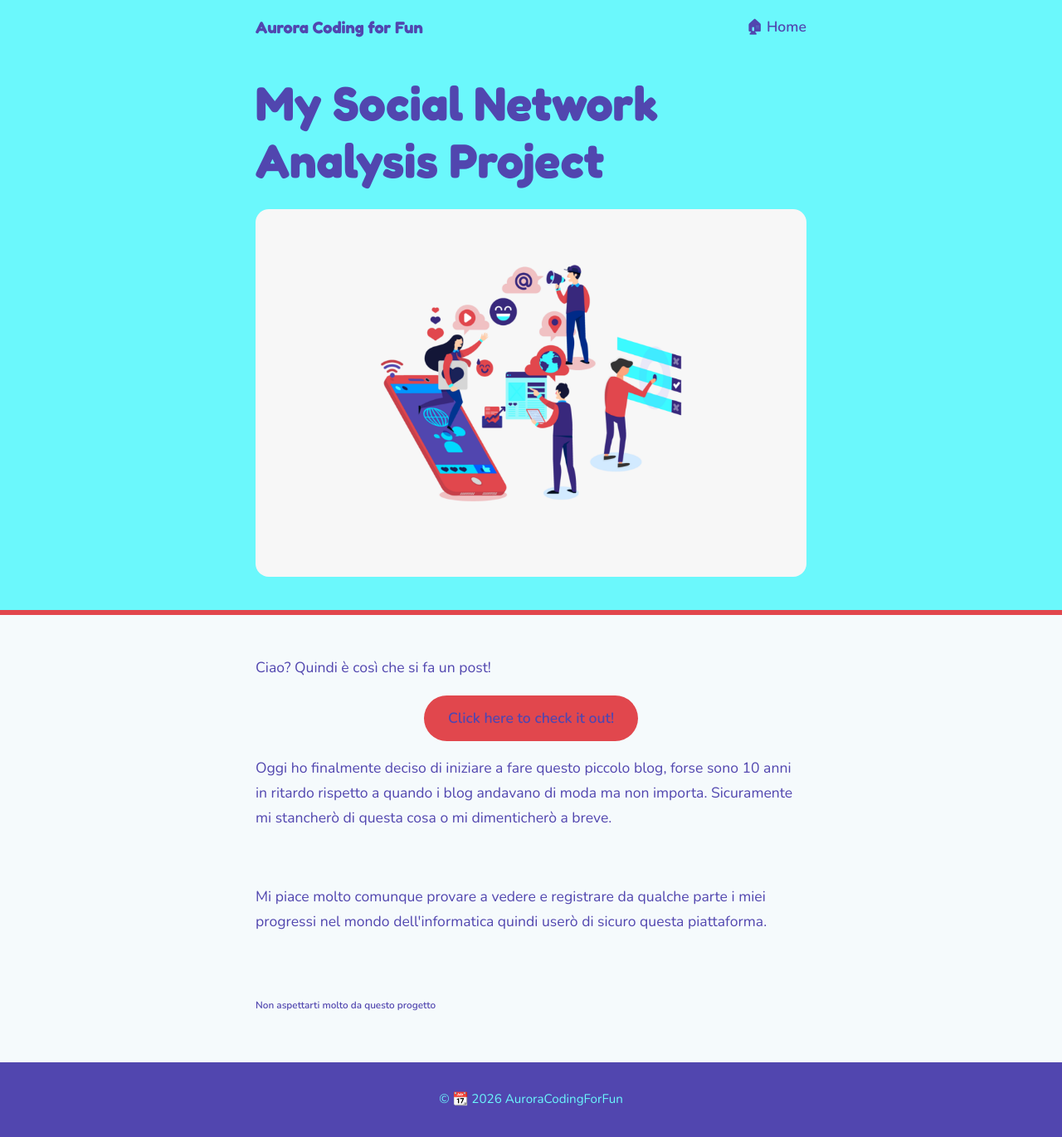
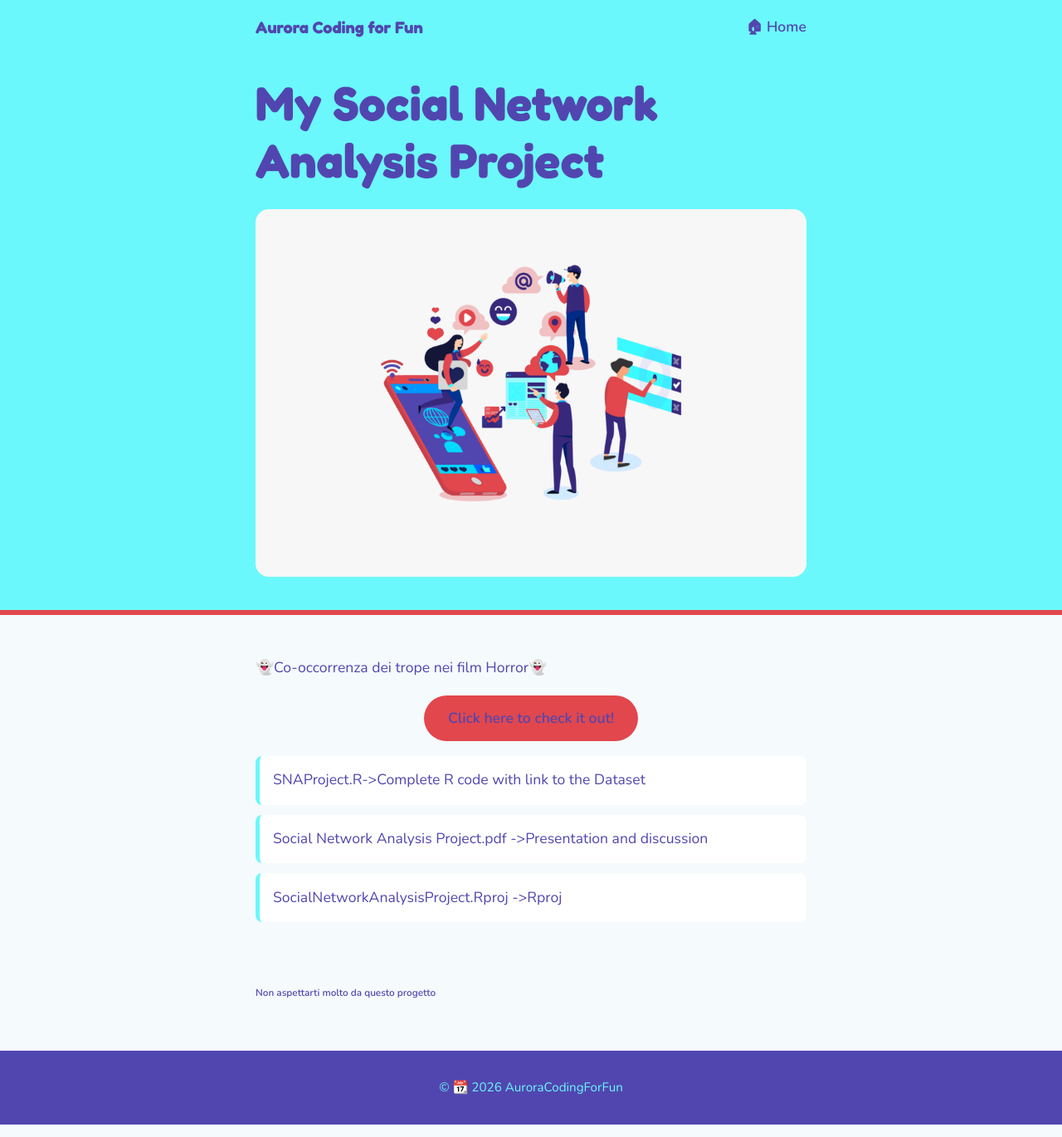
Before and after one commit to AuroraCodingForFun/BlogSite, a Jekyll site: the page built from _posts/2026-10-11-Social-Network-Analysis.md, in a window 1280 px wide. Shown: the whole page at 83% size. Built offline with Jekyll 4.4.1, drawn with Linux system fonts in a browser that asks for light colours.

Commit message:
Revise blog post with project information and title
Updated the content of the blog post to include project details and a new title.

```diff
--- a/_posts/2026-10-11-Social-Network-Analysis.md
+++ b/_posts/2026-10-11-Social-Network-Analysis.md
@@ -8,14 +8,15 @@ color3: "#e1474d"
 image: /images/SocialNetwork.png
 ---
 
-Ciao? Quindi è così che si fa un post!
+👻Co-occorrenza dei trope nei film Horror👻
 <div class="center">
 <a class="button" href="https://github.com/AuroraCodingForFun/SocialNetworkAnalysisProject"> Click here to check it out! </a>
 </div>
 
 
-<p>Oggi ho finalmente deciso di iniziare a fare questo piccolo blog, forse sono 10 anni in ritardo rispetto a quando i blog andavano di moda ma non importa. Sicuramente mi stancherò di questa cosa o mi dimenticherò a breve.</p>
-<br>
-<p> Mi piace molto comunque provare a vedere e registrare da qualche parte i miei progressi nel mondo dell'informatica quindi userò di sicuro questa piattaforma.</p>
+- SNAProject.R->Complete R code with link to the Dataset
+- Social Network Analysis Project.pdf ->Presentation and discussion
+- SocialNetworkAnalysisProject.Rproj ->Rproj
+
 <br>
 <h6>Non aspettarti molto da questo progetto</h6>
```
